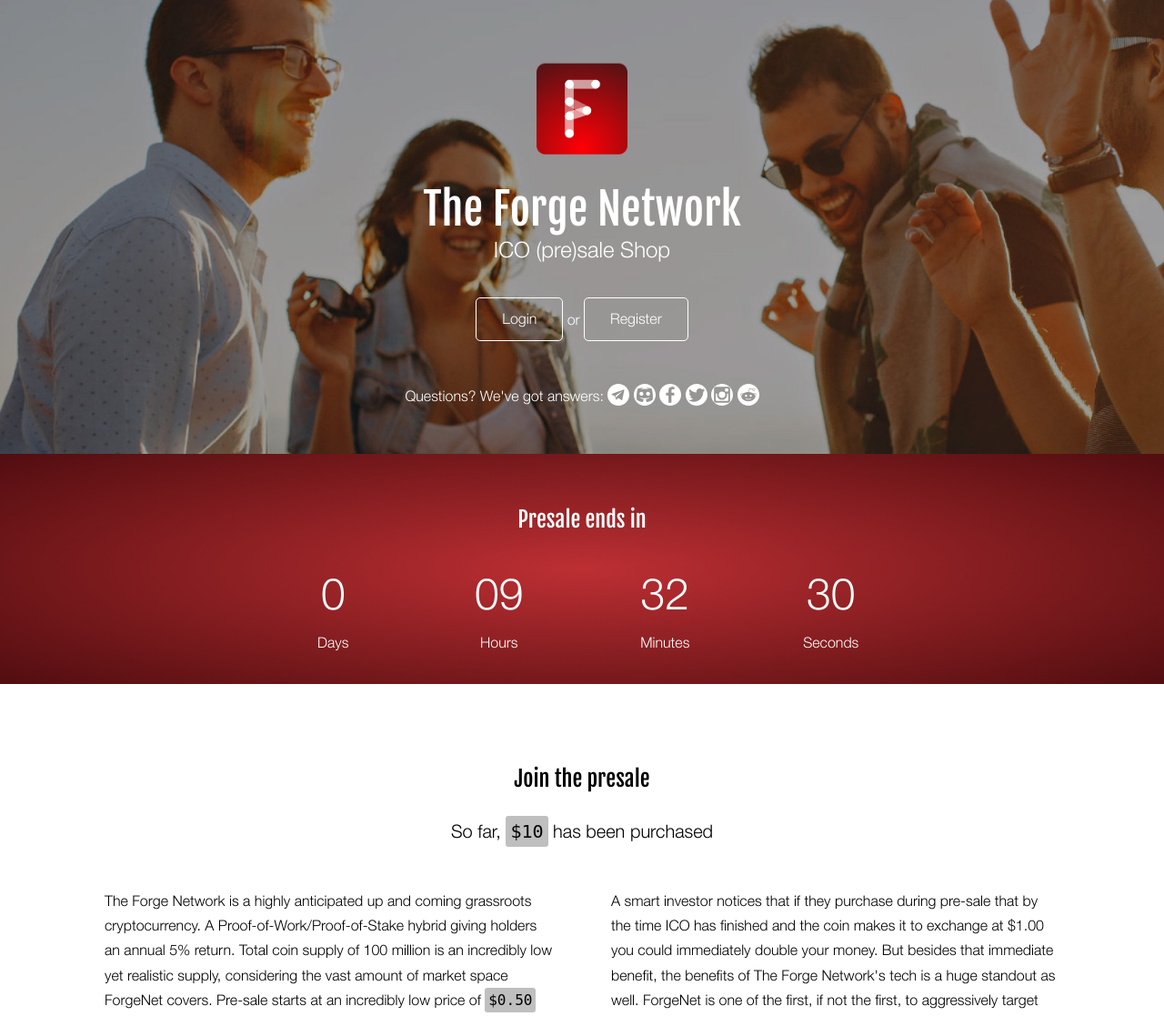
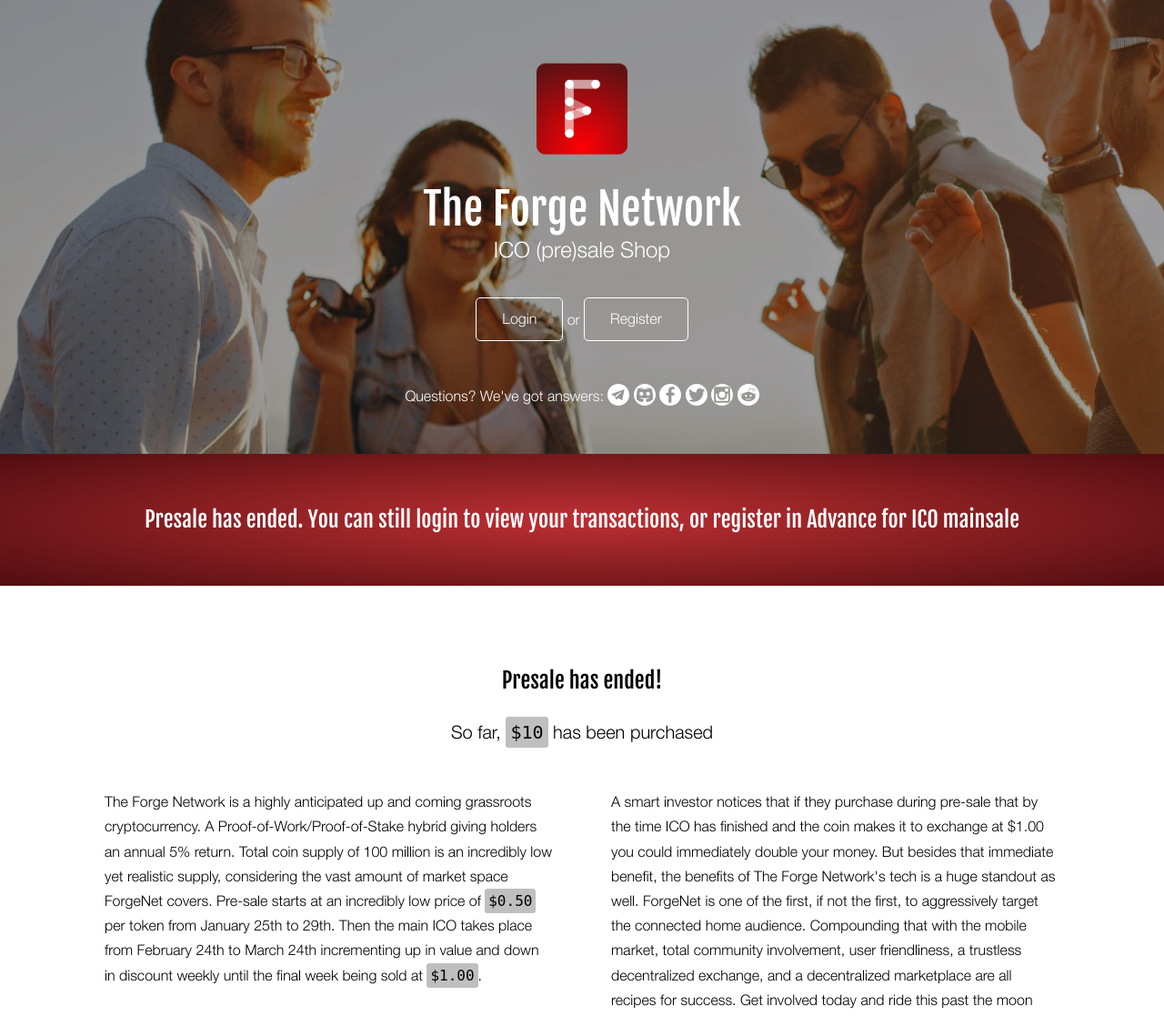
Before and after one commit to base-p/The-ForgeNetwork-ICO-Store, a CakePHP app: the page made by app/View/Users/index.ctp in a window 1280 px wide. Shown: the part 51-1168 px from the top of the page at 91% size. Run offline with PHP 8.4 and a stand-in for CakePHP, Linux system fonts and the light colour scheme; the template is opened without the code that fills it: most values are stand-ins (such as "Sample title", 1, 10 or a date in 2020); some libraries are stand-ins or nearby versions.

Commit message:
end presale

```diff
--- a/app/Controller/UsersController.php
+++ b/app/Controller/UsersController.php
@@ -55,6 +55,7 @@
 
 
     public function dashboard() {
+		return $this->redirect(array('controller'=>'users','action' => 'dashboard_transactions'));
 		$user_id = $this->Auth->User('id');
         $prices=[];
         $feeds=$this->Feed->find('all');
--- a/app/View/Users/index.ctp
+++ b/app/View/Users/index.ctp
@@ -68,8 +68,8 @@
     <section class='l-row l-row--fire l-row--countdown'>
         <div class='l-row__inner'>
             <h2 class='c-sectionTitle'>
-    Presale ends in
-    </h2>            <div class='c-countDown'>
+    Presale has ended. You can still login to view your transactions, or register in Advance for ICO mainsale
+    </h2>            <div class='c-countDown' style='display: none'>
     <ul class='u-flatList c-countDown__list'>
         <li>
             <span class='c-countDown__value c-countDown__days'></span>
@@ -93,7 +93,7 @@
     <section class='l-row'>
         <div class='l-row__inner'>
             <h2 class='c-sectionTitle'>
-    Join the presale
+    Presale has ended!
     </h2>            <p class='c-pageIntroduction'>So far, <code>$<?php echo $total; ?></code> has been purchased</p>            <div class='l-cols l-cols--2'>
                 <div class='l-col'>
                     <p>
```
